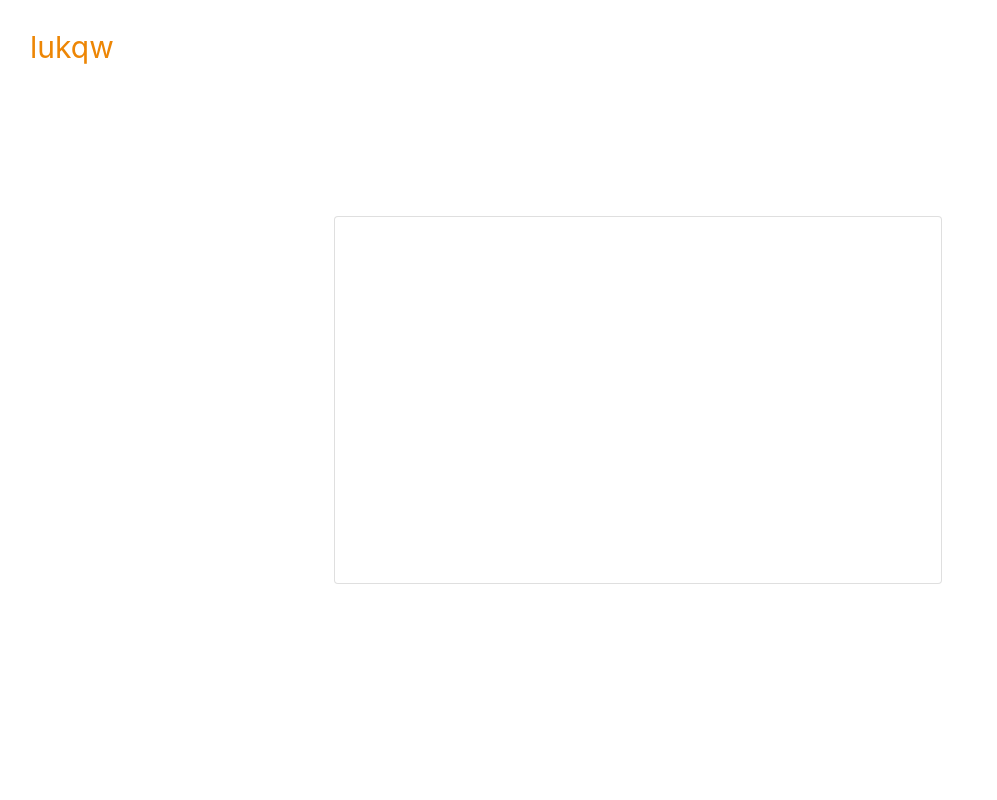
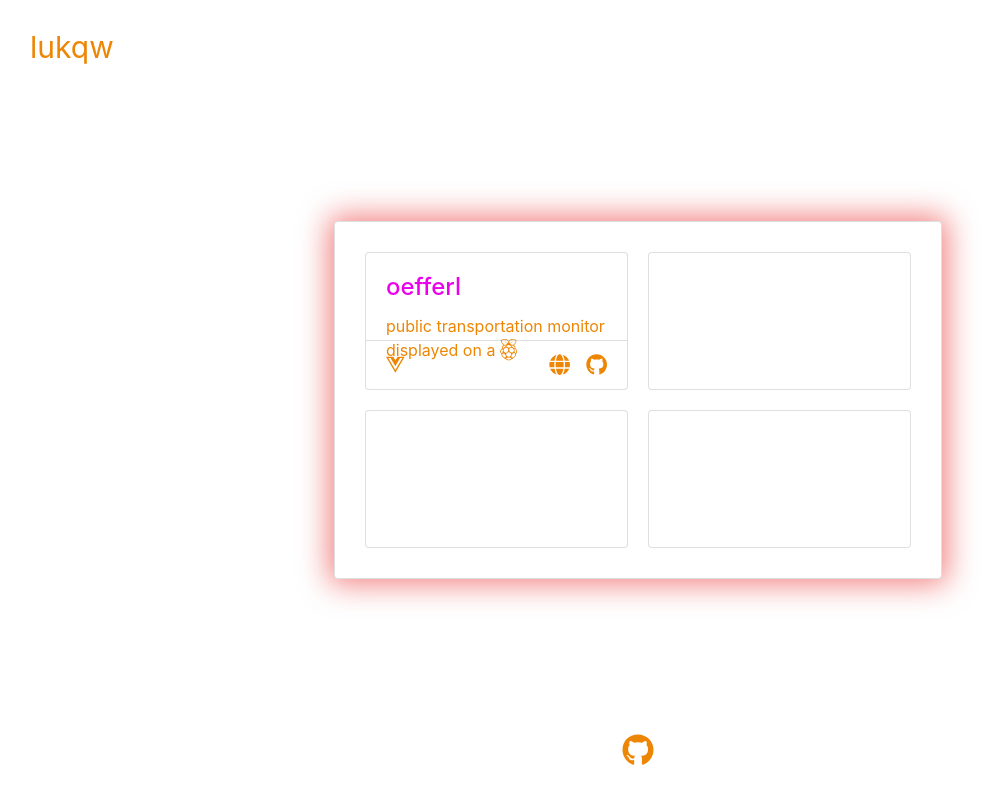
Before and after one commit to lukqw/lukqw.com, a Vue app: page / in a window 1280 px wide. Shown: the whole page, without its empty margins (2-999 px from the left). Built offline with nearby package versions, Linux system fonts and the light colour scheme.

Commit message:
complete first showcase of oefferl

```diff
--- a/package.json
+++ b/package.json
@@ -8,6 +8,10 @@
     "lint": "vue-cli-service lint"
   },
   "dependencies": {
+    "@fortawesome/fontawesome-svg-core": "^1.2.32",
+    "@fortawesome/free-brands-svg-icons": "^5.15.1",
+    "@fortawesome/free-solid-svg-icons": "^5.15.1",
+    "@fortawesome/vue-fontawesome": "^2.0.0",
     "bootstrap": "^4.5.3",
     "bootstrap-vue": "^2.18.0",
     "core-js": "^3.6.4",
--- a/src/App.vue
+++ b/src/App.vue
@@ -15,6 +15,12 @@
     padding: 32px;
     height: 100%;
     background-color: #ffffff;
+  }
+  .t-href {
+    color: #ed8605;
+    :hover {
+      color: #ed6a05;
+    }
   }
 
   a {
--- a/src/main.js
+++ b/src/main.js
@@ -4,6 +4,16 @@ import router from './router'
 import { BootstrapVue, IconsPlugin, CardPlugin } from 'bootstrap-vue'
 import 'bootstrap/dist/css/bootstrap.css'
 import 'bootstrap-vue/dist/bootstrap-vue.css'
+
+import { library } from '@fortawesome/fontawesome-svg-core'
+import { faGlobe } from '@fortawesome/free-solid-svg-icons'
+import { faGithub, faRaspberryPi, faVuejs } from '@fortawesome/free-brands-svg-icons'
+import { FontAwesomeIcon } from '@fortawesome/vue-fontawesome'
+
+Vue.component('font-awesome-icon', FontAwesomeIcon)
+
+library.add(faGithub, faRaspberryPi, faVuejs)
+library.add(faGlobe)
 
 Vue.use(BootstrapVue)
 Vue.use(IconsPlugin)
--- a/src/views/Home.vue
+++ b/src/views/Home.vue
@@ -1,30 +1,134 @@
 <template>
-  <div class="h-100">
-    <div class="h-25">
+  <div class="h-100 d-flex flex-column">
     <div class="t1">
       lukqw
     </div>
+    <b-card class="boxstyle">
+        <b-card title="oefferl" footer-tag="footer">
+          <b-card-text>
+            public transportation monitor displayed on a
+            <font-awesome-icon :icon="['fab', 'raspberry-pi']" size="lg"/>
+          </b-card-text>
+          <template #footer>
+            <font-awesome-icon :icon="['fab', 'vuejs']" size='lg'/>
+            <div class="float-right">
+              <div class="link-box">
+              <a href="https://lukqw.com/oefferl/" class="t-href">
+                <font-awesome-icon :icon="['fas', 'globe']" size="lg"/>
+              </a>
+              <a href="https://www.github.com/lukqw/oefferl" class="t-href">
+                <font-awesome-icon :icon="['fab', 'github']" size="lg"/>
+              </a>
               </div>
-    <div class="h-50 d-flex justify-content-center">
-      <b-card class="w-50 boxstyle">
+            </div>
+          </template>
+        </b-card>
+        <b-card>
 
         </b-card>
-    </div>
-    <div class="h-25">
+        <b-card>
 
+        </b-card>
+        <b-card>
+
+        </b-card>
+    </b-card>
+    <div class="footer">
+      <a href="https://www.github.com/lukqw" class="t-href">
+        <font-awesome-icon :icon="['fab', 'github']" size="2x"/>
+      </a>
     </div>
   </div>
 </template>
 
-<style>
+<style scoped lang="scss">
+
+/*
+* {
+  box-sizing: border-box;
+}
+*/
+
 .t1 {
   font-size: 30px;
   line-height: 30px;
+  height: 12.5%;
+}
+
+.card-title {
+  color: #ea00eb;
+}
+
+.card {
+  margin: 10px;
+  width: calc(100% - 20px);
+  height: calc(100% - 20px);
+  scroll-snap-align: start;
+  scroll-snap-stop: always;
+}
+
+.card-footer {
+  background-color: unset;
+}
+
+
+.link-box {
+  > * {
+    margin-left: 15px;
+  }
 }
 
 .boxstyle {
-    shadow: #2c3e50;
+  -webkit-box-shadow: 0px 0px 30px 5px rgba(231, 0, 0, 0.5);
+  -moz-box-shadow: 0px 0px 30px 5px rgba(231, 0, 0, 0.5);
+  box-shadow: 0px 0px 30px 5px rgba(231, 0, 0, 0.5);
+  width: 100%;
+  height: 75%;
+  overflow-y: auto;
+  align-self: center;
+  scroll-snap-type: y mandatory;
+  scroll-padding: calc(1.25rem + 10px);
+  > .card-body {
+    display: flex;
+    flex-wrap: wrap;
+    justify-content: space-around;
   }
+  > .card-body > .card:last-child {
+    margin-bottom: calc(1.25rem + 10px);
+  }
+}
+
+.footer {
+  height: 12.5%;
+  display: flex;
+  justify-content: center;
+  align-items: flex-end;
+}
+
+@media (min-width: 768px) {
+  .card {
+    width: calc(50% - 20px);
+    height: calc(50% - 20px);
+  }
+  .boxstyle {
+    width: 50%;
+    height: 50%;
+  }
+  .t1 {
+    height: 25%;
+  }
+  .footer {
+    height: 25%;
+  }
+}
+
+@media (min-width: 992px) {
+}
+
+@media (min-width: 1200px) {
+}
+
+
 </style>
 
 <script>
```
Also changed, not shown: 1 other file (tests, documents, lock files or other folders). Lines whose indentation alone changed are shown as unchanged.
